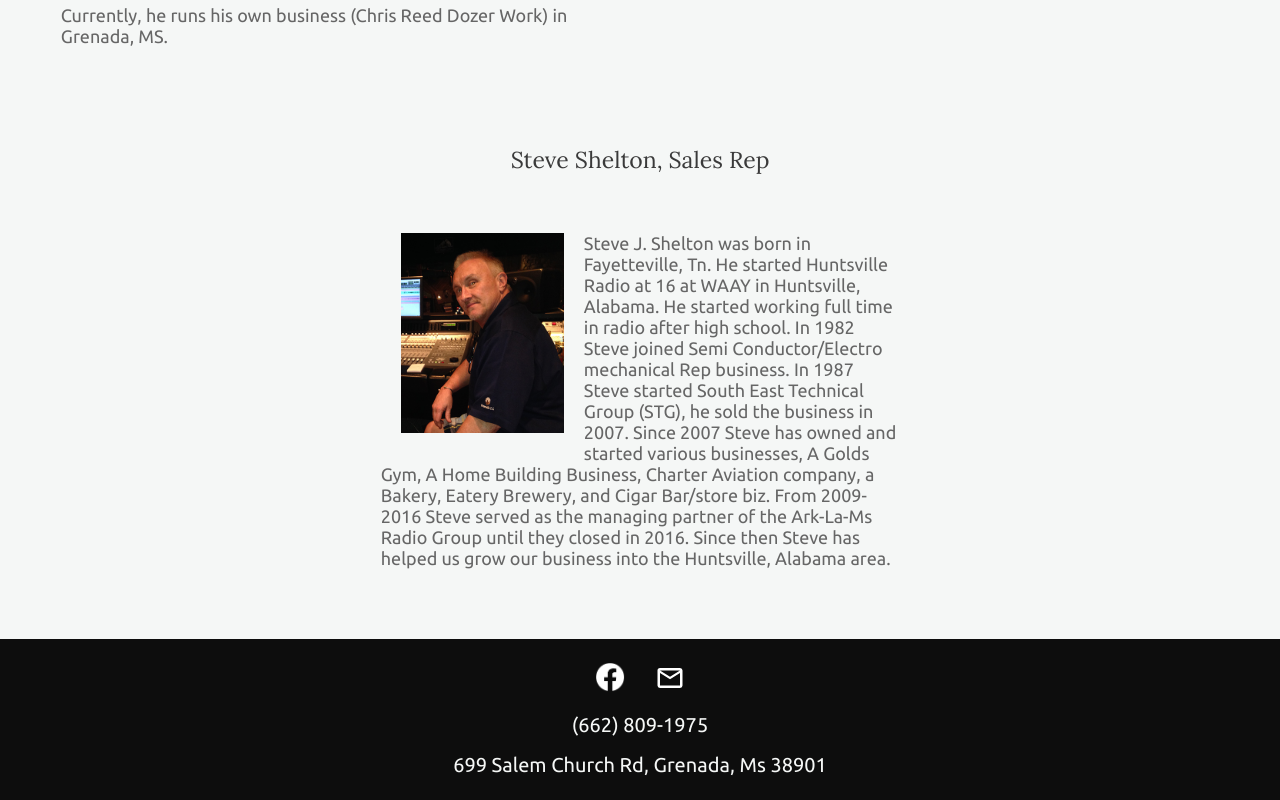
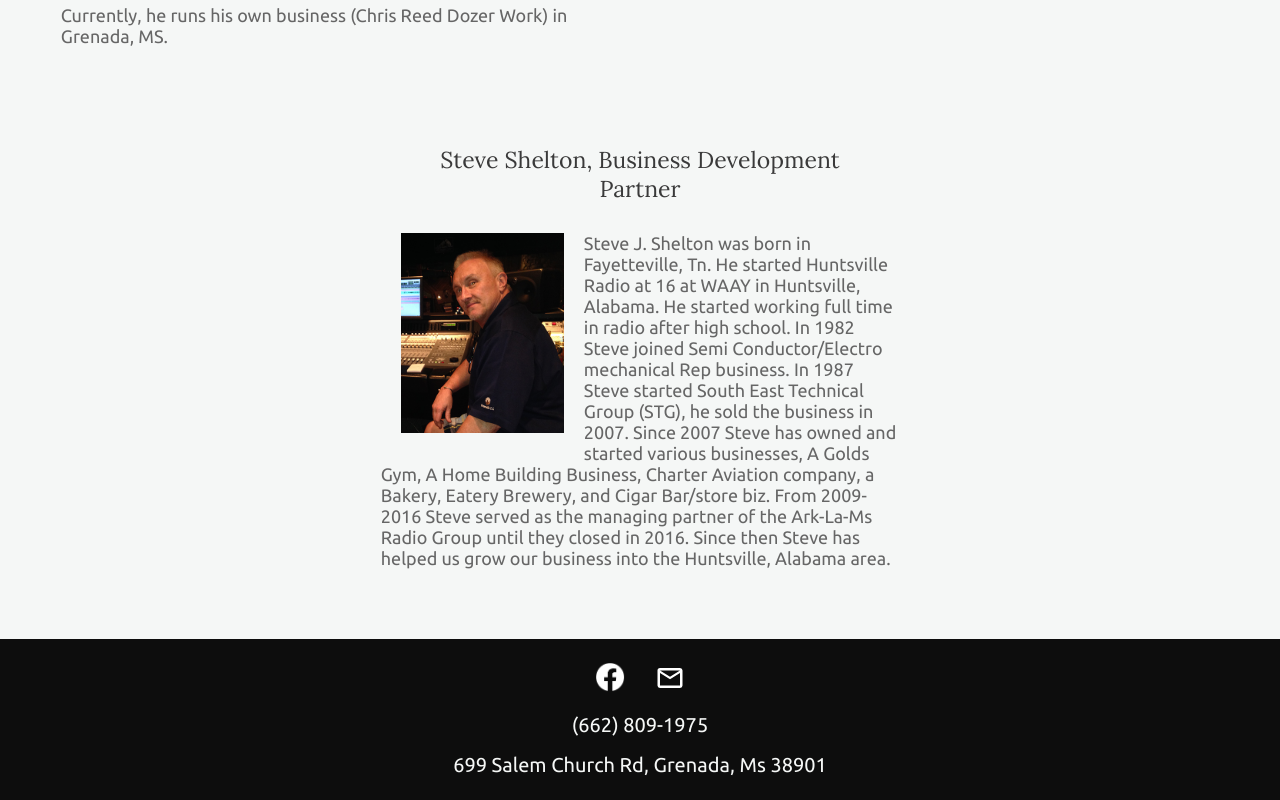
Before and after one commit to whitfieldmedia/wemakeads, a React (Create React App) app: page /our-team in a window 1280 px wide. Shown: the part 2257-3057 px from the top of the page. Built offline with nearby package versions, Linux system fonts and the light colour scheme; a web font is replaced by a local one.

Commit message:
changed Steves title

```diff
--- a/package.json
+++ b/package.json
@@ -12,7 +12,7 @@
     "react-responsive-carousel": "^3.1.49",
     "react-router-dom": "^5.0.1",
     "react-router-sitemap": "^1.2.0",
-    "react-scripts": "3.0.1"
+    "react-scripts": "^3.3.0"
   },
   "scripts": {
     "start": "react-scripts start",
--- a/src/OurTeam.js
+++ b/src/OurTeam.js
@@ -86,7 +86,7 @@ class OurTeam extends React.Component {
                         </p>
                     </section>
                     <section id="steve" className="teamMember">
-                        <h1 className="teamName"> Steve Shelton, Sales Rep </h1>
+                        <h1 className="teamName"> Steve Shelton, Business Development Partner </h1>
                         <p className="teamText">
                             <img src={steve} className="headshot" alt="Steve Shelton"/>
                             Steve J. Shelton was born in Fayetteville, Tn. He started Huntsville Radio at 16 at WAAY in Huntsville, Alabama. He started working full time in radio after high school. In 1982 Steve joined Semi Conductor/Electro mechanical Rep business. In 1987 Steve started South East Technical Group (STG), he sold the business in 2007.
```
Also changed, not shown: 1 other file (tests, documents, lock files or other folders).
